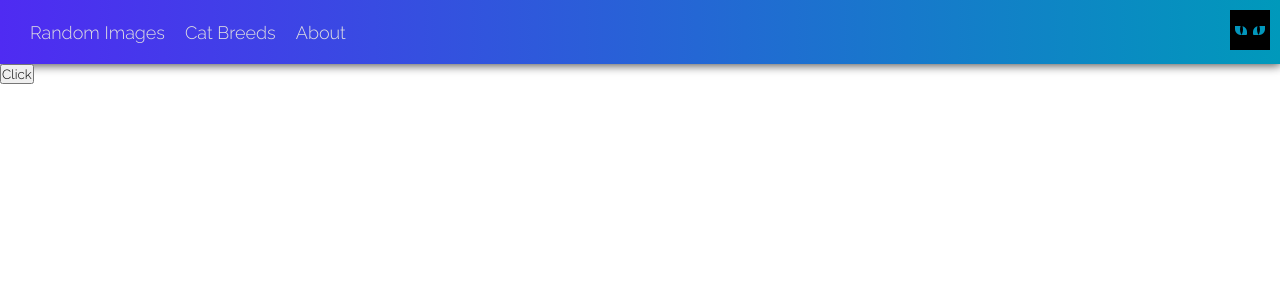
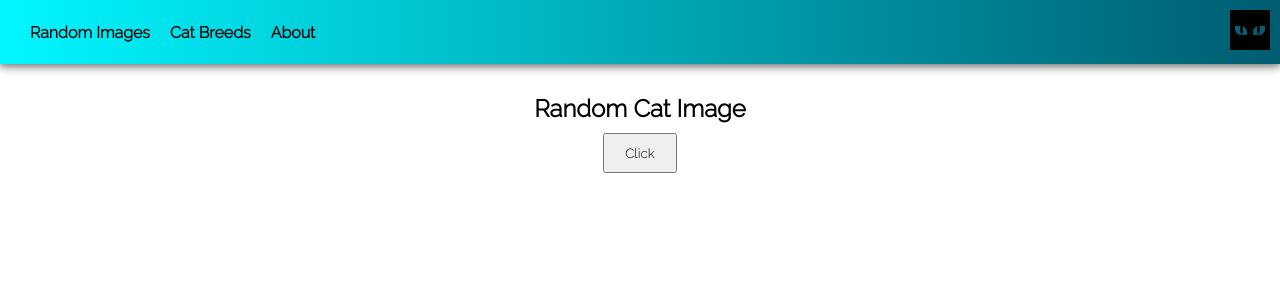
Before and after one commit to aniler0/catapp, a React (Create React App) app: page /random in a window 1280 px wide. Shown: the top 300 px of the page. Built offline with nearby package versions, Linux system fonts and the light colour scheme.

Commit message:
added random cat page

```diff
--- a/src/components/Navbar.jsx
+++ b/src/components/Navbar.jsx
@@ -17,7 +17,6 @@ const Navbar = () => {
           <motion.input
             whileHover={{
               scale: 1.1,
-              textShadow: "0px 0px 5px rgb(255,255,255)",
             }}
             type="button"
             value="Random Images"
@@ -27,7 +26,6 @@ const Navbar = () => {
           <motion.input
             whileHover={{
               scale: 1.1,
-              textShadow: "0px 0px 5px rgb(255,255,255)",
             }}
             type="button"
             value="Cat Breeds"
@@ -37,7 +35,6 @@ const Navbar = () => {
           <motion.input
             whileHover={{
               scale: 1.1,
-              textShadow: "0px 0px 5px rgb(255,255,255)",
             }}
             type="button"
             value="About"
--- a/src/pages/Random.jsx
+++ b/src/pages/Random.jsx
@@ -1,8 +1,16 @@
-import React from "react";
+import React, { useState } from "react";
 import { getRandomCatPhoto } from "../utils/FetchData";
 import { motion } from "framer-motion";
+import "../styles/Random.css";
 
 const Random = () => {
+  const [data, setData] = useState("");
+
+  const [loaded, setLoaded] = useState(true);
+
+  const isLoaded = () => {
+    setLoaded(true);
+  };
   return (
     <motion.div
       initial={{ x: "250vh" }}
@@ -10,7 +18,36 @@ const Random = () => {
       transition={{ type: "spring", delay: 0.1, stiffness: 30 }}
       className="random-cat"
     >
-      <button onClick={getRandomCatPhoto}>Click</button>
+      <div className="cat-image">
+        <h2>Random Cat Image</h2>
+        <motion.button
+          disabled={!loaded}
+          className="cat-button"
+          onClick={() => {
+            setLoaded(false);
+            getRandomCatPhoto(setData, setLoaded);
+          }}
+          whileHover={{ scale: 1.1 }}
+        >
+          Click
+        </motion.button>
+        {data && (
+          <>
+            {loaded === true ? (
+              <img
+                src={data[0].url}
+                alt="broken"
+                onLoad={isLoaded}
+                style={
+                  loaded === false ? { display: "none" } : { display: "block" }
+                }
+              />
+            ) : (
+              <h2>Loading...</h2>
+            )}
+          </>
+        )}
+      </div>
     </motion.div>
   );
 };
--- a/src/styles/Navbar.css
+++ b/src/styles/Navbar.css
@@ -3,11 +3,7 @@
   justify-content: space-between;
   padding: 5px;
   align-items: center;
-  background: linear-gradient(
-    90deg,
-    rgb(79, 43, 242) 0%,
-    rgb(0, 153, 187) 100%
-  );
+  background: linear-gradient(90deg, rgb(0, 247, 255) 0%, rgb(0, 92, 112) 100%);
   -webkit-box-shadow: 0px 3px 11px 0px rgba(0, 0, 0, 0.75);
   -moz-box-shadow: 0px 3px 11px 0px rgba(0, 0, 0, 0.75);
   box-shadow: 0px 0px 10px 1px rgba(0, 0, 0, 0.75);
@@ -20,20 +16,13 @@
   display: flex;
   align-items: center;
 }
-.hamburger-menu {
-  padding: 8px;
-  border-radius: 999px;
-  align-items: center;
-  transition: all;
-  margin-left: 20px;
-}
 
 .navbar input {
   margin-left: 10px;
   padding: 5px;
-  color: rgb(225, 225, 225);
-  font-weight: normal;
-  font-size: large;
+  color: rgb(0, 0, 0);
+  font-weight: bold;
+  font-size: medium;
   background-color: transparent;
   cursor: pointer;
   border: none;
@@ -43,7 +32,7 @@
 
 @media screen and (max-width: 750px) {
   .navbar {
-    width: 100%;
+    width: 110%;
   }
   .hamburger-menu {
     margin-left: 10px;
--- /dev/null
+++ b/src/styles/Random.css
@@ -0,0 +1,29 @@
+.random-cat {
+  display: flex;
+  align-items: center;
+  justify-content: center;
+}
+
+.cat-image {
+  display: flex;
+  flex-direction: column;
+  justify-content: center;
+  align-items: center;
+  margin-top: 30px;
+}
+.cat-button {
+  align-items: center;
+  margin-top: 10px;
+  padding: 10px 20px 10px 20px;
+}
+
+.cat-image img {
+  margin-top: 30px;
+  border-radius: 20px;
+  height: 300px;
+}
+@media screen and (max-width: 750px) {
+  .cat-image img {
+    height: 180px;
+  }
+}
--- a/src/utils/FetchData.js
+++ b/src/utils/FetchData.js
@@ -1,8 +1,17 @@
 import axios from 'axios'
 
-export const getRandomCatPhoto = async () => {
+export const getRandomCatPhoto = async (setData, setLoaded) => {
     await axios.get('https://api.thecatapi.com/v1/images/search')
-        .then((res) => { console.log(res.data) })
-        .catch((error) => (console.log(error)))
+        .then(res => {
+            const data = res.data
+
+            setData(data);
+            setLoaded(true);
+
+
+        })
+        .catch(err => {
+            console.log(err)
+        })
 
 }
```
